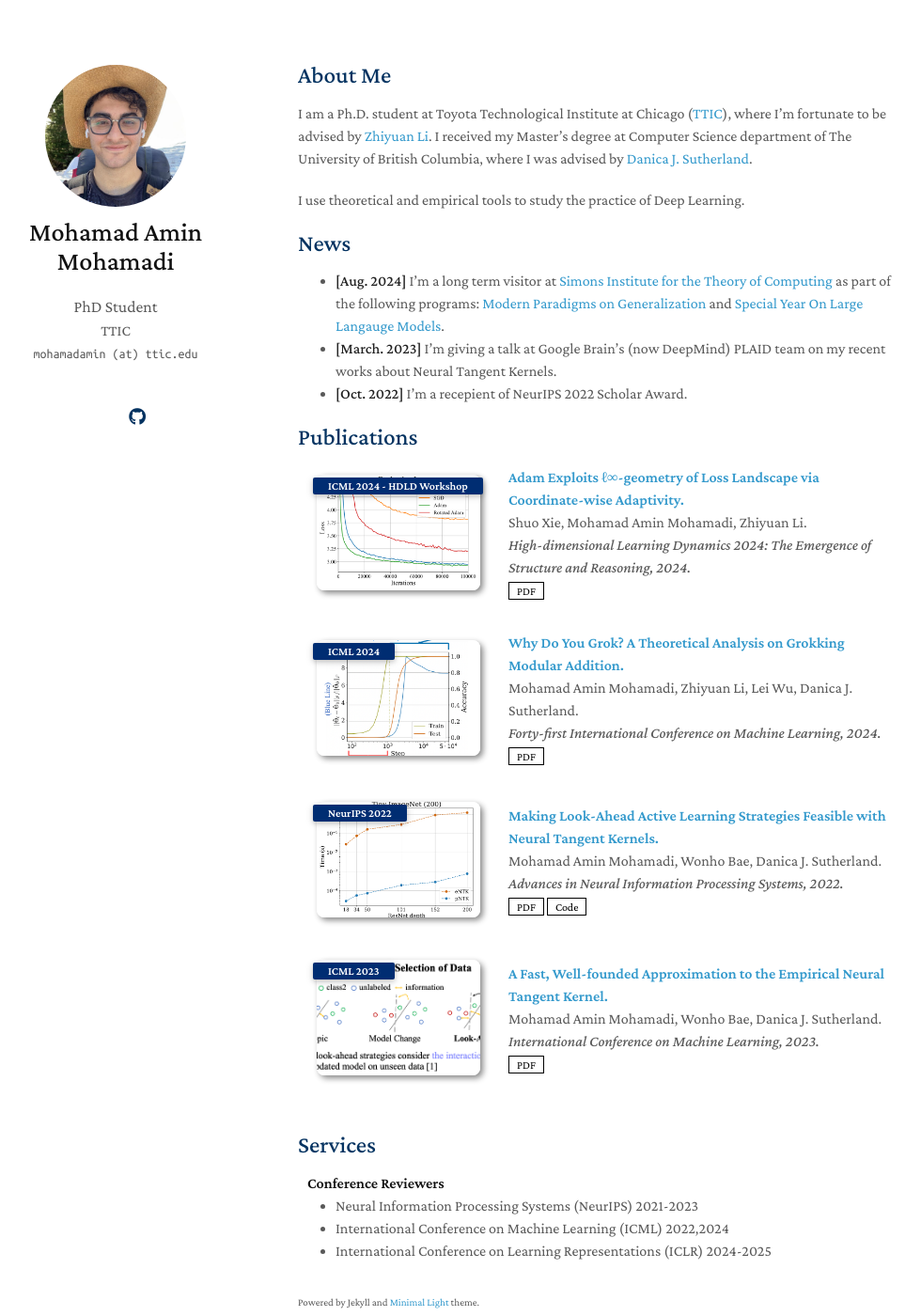
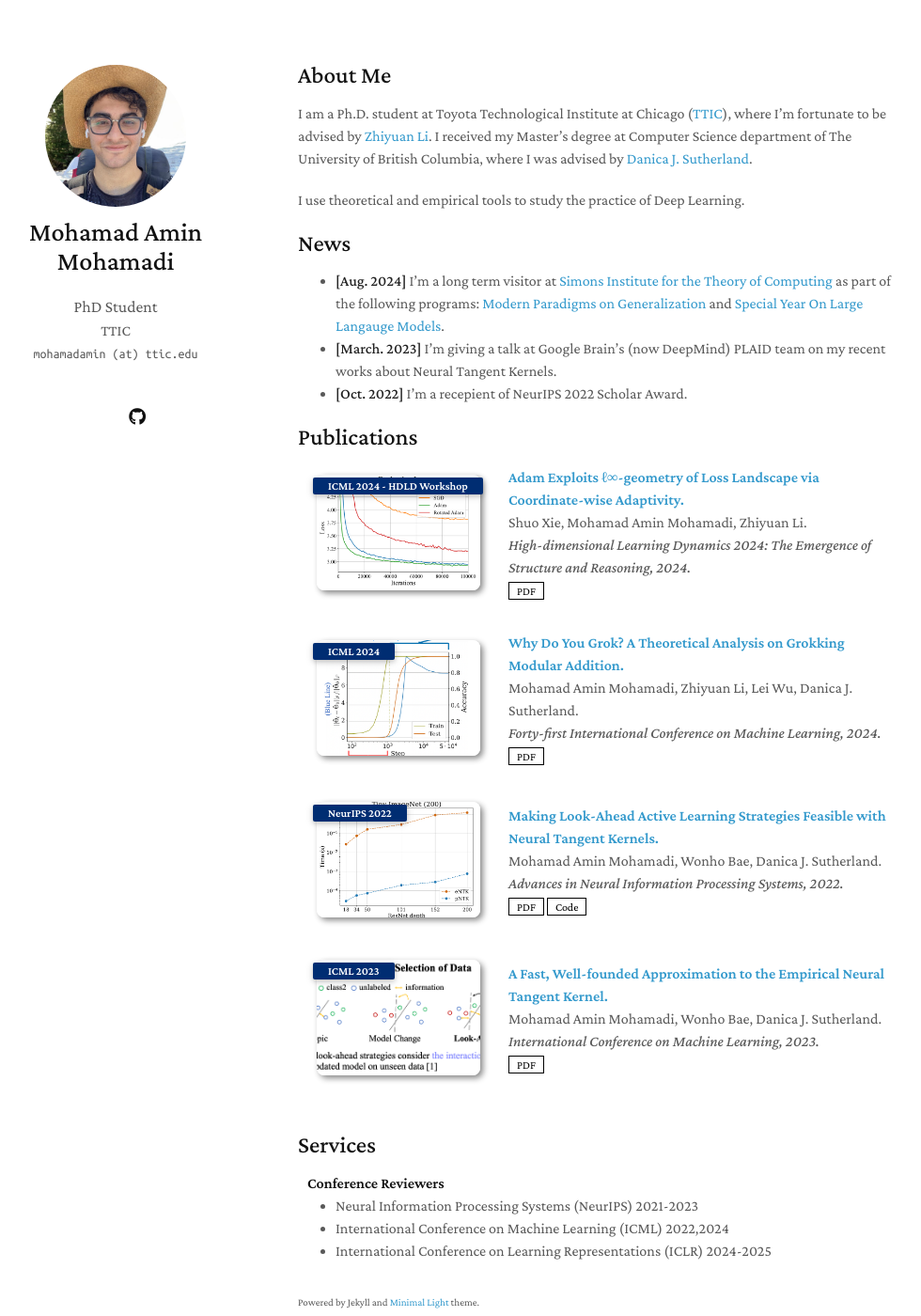
Before and after one commit to mohamad-amin/mohamad-amin.github.io, a Jekyll site: the page built from index.md, in a window 1280 px wide and 1400 px high. Shown: the whole window at 94% size, without its empty margins (153-1133 px from the left). Built offline with Jekyll 4.4.1, drawn with Linux system fonts in a browser that asks for light colours; a style sheet for code colours, icons or effects is not loaded; our own code applies the rules of GitHub Pages for plain Markdown files.

Commit message:
Update minimal-light-no-dark-mode.scss

```diff
--- a/_sass/minimal-light-no-dark-mode.scss
+++ b/_sass/minimal-light-no-dark-mode.scss
@@ -7,7 +7,7 @@
   height:2.4rem;
   width:2.4rem;
   background-color:transparent;
-  color:#043361!important;
+  color:#111111!important;
   border-radius:100%;
   text-align:center;
   font-size:1.15rem;
@@ -194,7 +194,7 @@ h1 {
 }
 
 h2 {
-  color:#043361;
+color:#111111;
   font-weight: 500;
   margin:2px 0px 15px;
   font-size: 157%;
```
